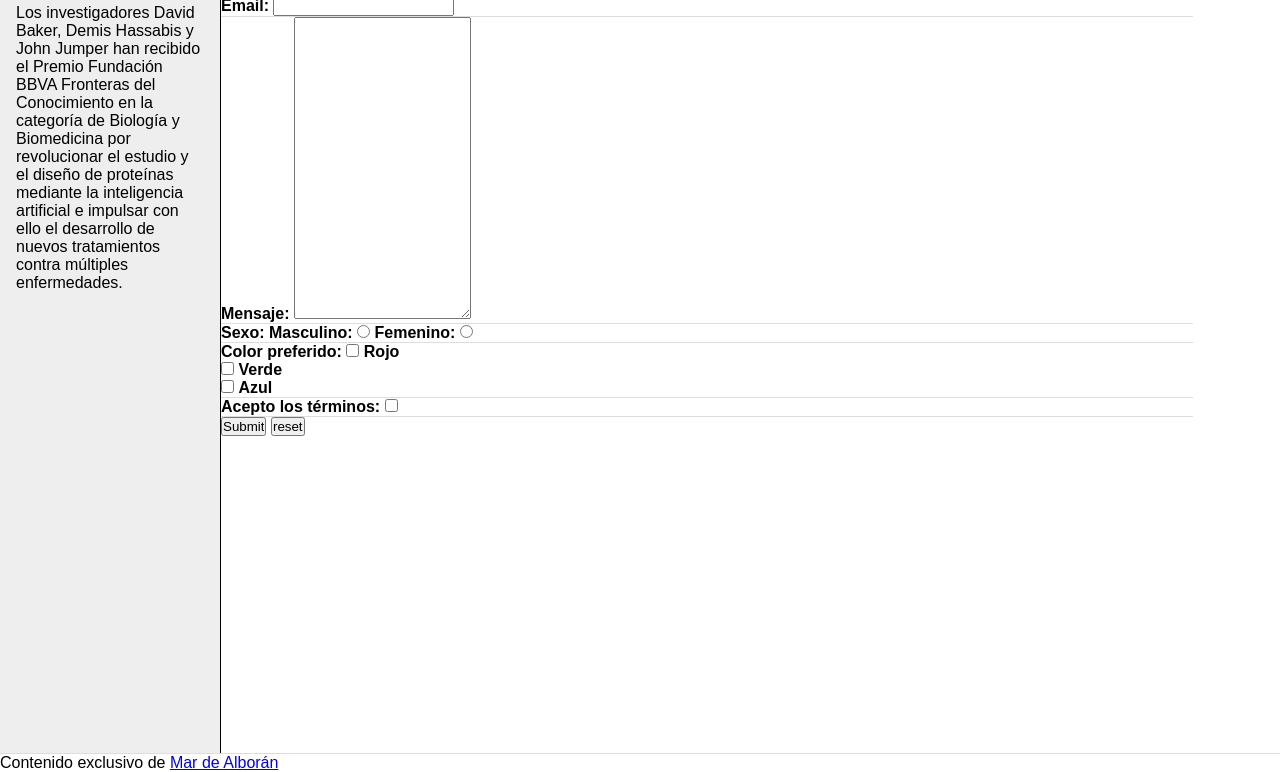
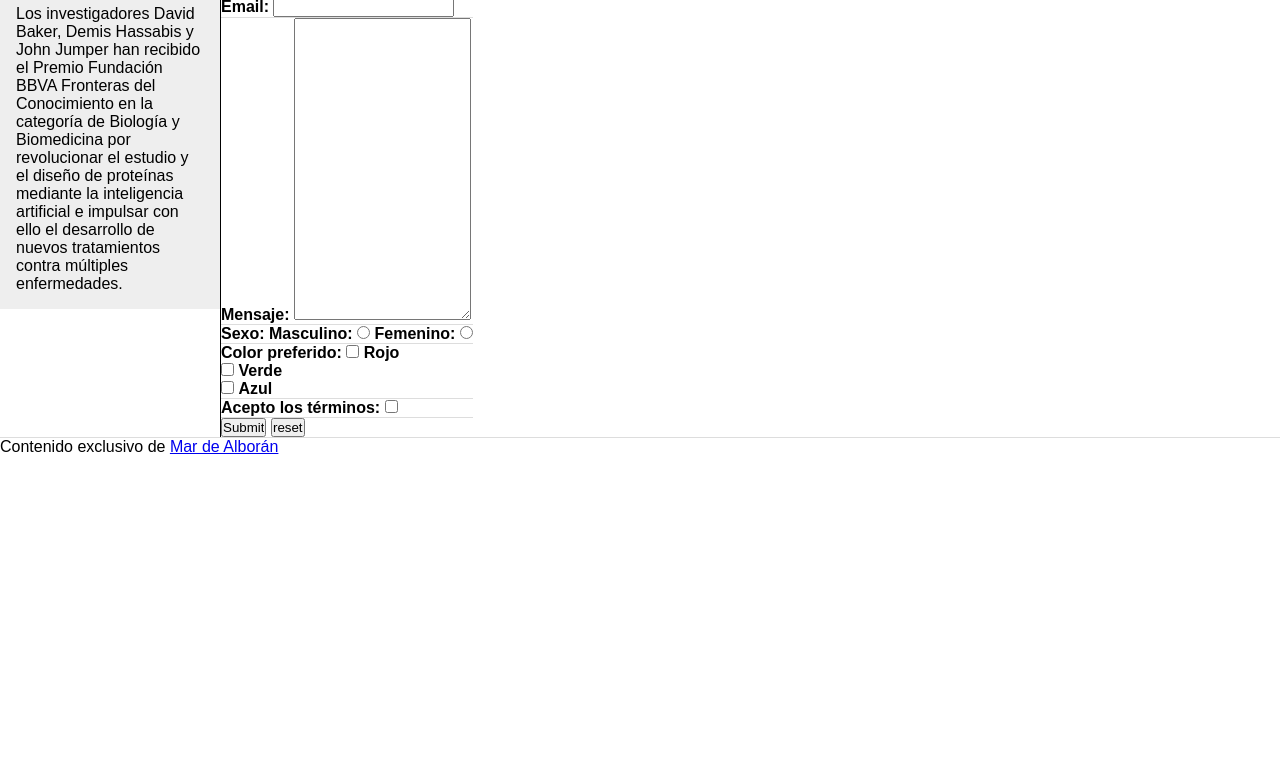
Before and after one commit to Nerea1209/Lenguaje-de-Marcas, a plain HTML site: page Maquetacion4/index.html in a window 1280 px wide. Shown: the part 197-969 px from the top of the page. After the commit the page ends 800 px from the top, so only its background shows below. Drawn offline with Linux system fonts and the light colour scheme.

Commit message:
Añade un div contenedor que recoge la maquetacion completa

```diff
--- a/Maquetacion4/css/estilos.css
+++ b/Maquetacion4/css/estilos.css
@@ -18,6 +18,10 @@ label{
 	font-weight: bold;
 }
 
+#contenedor {
+	width: 100%;
+}
+
 #lateral {
 	width: 220px;
 	padding: 1em;
@@ -35,7 +39,6 @@ h4{
 	float: left;
 	overflow: hidden;
 	height: 100%;
-	width: 76%;
 }
 
 #pie{
--- a/Maquetacion4/index.html
+++ b/Maquetacion4/index.html
@@ -3,7 +3,7 @@
 	<head>
 		<meta charset="utf-8"/>
 		<link rel="stylesheet" href="css/estilos.css"/>
-		<title>Menús</title>
+		<title>Formulario</title>
 	</head>
 	<body>
 	<h1>Maquetación de un formulario</h1>
@@ -13,7 +13,7 @@
 			<li><a href="#">Item tres</a></li>
 			<li><a href="#">Item cuatro</a></li>
     </ul>
-
+    <div id="contenedor">
 	    <div id="lateral">
 	    	<h4>Noticias</h4>
 	    	<p>Los investigadores David Baker, Demis Hassabis y John Jumper han recibido el Premio Fundación BBVA Fronteras del Conocimiento en la categoría de Biología y Biomedicina por revolucionar el estudio y el diseño de proteínas mediante la inteligencia artificial e impulsar con ello el desarrollo de nuevos tratamientos contra múltiples enfermedades. </p>
@@ -60,5 +60,6 @@
 	    <div id="pie">
 	    	<p>Contenido exclusivo de <a href="https://maralboran.eu/">Mar de Alborán</a></p>
 	    </div>
+		</div>
 	</body>
 </html>
```
Lines whose indentation alone changed are shown as unchanged.
